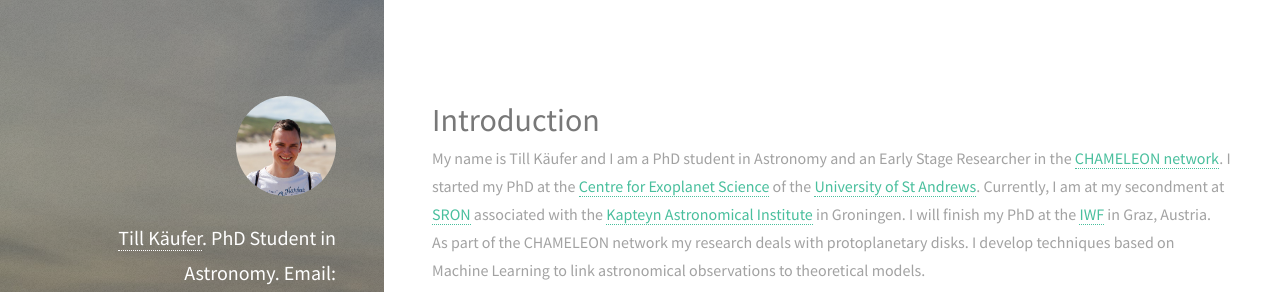
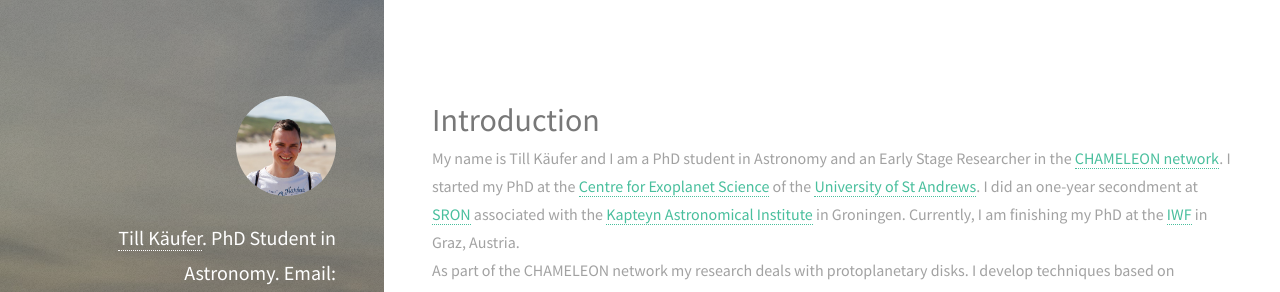
Before and after one commit to tillkaeufer/tillkaeufer.github.io, a Jekyll site: the page built from _posts/2020-10-10-Introduction.markdown, in a window 1280 px wide and 900 px high, cut to the strip 0-292 px from the top of the window. Built offline with Jekyll 4.4.1, drawn with Linux system fonts in a browser that asks for light colours; nearby versions of some CDN libraries.

Commit message:
update end secondment

```diff
--- a/_posts/2020-10-06-talks.markdown
+++ b/_posts/2020-10-06-talks.markdown
@@ -11,7 +11,7 @@ permalink: 'events'
 
 ### Conferences
 
-
+- [CHAMELEON School 3](https://chameleon.iwf.oeaw.ac.at/training-events/chameleon-school-iii/): 24 January- 27 January 2023, Graz
 - [NOVA](https://nova-astronomy.nl/) Network II meeeting: 26 October 2022, Groningen
 - Chameleon ESR retreat: 31 August - 3 September 2022, Copenhagen
 - [CELTA summer school](http://www.wolfbane.com/astrocelta/): 15 August - 27 August 2022, Inverness and Ilse of Skye
--- a/_posts/2020-10-08-CV.markdown
+++ b/_posts/2020-10-08-CV.markdown
@@ -16,7 +16,7 @@ Thesis: Analysing the Performance of Self-Organizing Maps for the Classification
 Thesis: Characterizing KiDS Survey Data for Deep Galaxy Surface Photometry
 
 ### Outreach and Teaching
-+ 09/2022 - now: Teaching assistance for Statistics for Astronomy at the Rijksuniversiteit Groningen
++ 09/2022 - 10/2022: Teaching assistance for Statistics for Astronomy at the Rijksuniversiteit Groningen
 + 10/2020 - 08/2022: Host and Organizer of the [StA-CES Journal Club](https://exoplanets.wp.st-andrews.ac.uk/talks-and-journal-club/journal-club/)
 + 07/2021: Workshop leader of Introduction to Python at the University of St Andrews
 + 01/2021 - 05/2021: Tutor of Computational Astronomy at the University of St Andrews
--- a/_posts/2020-10-10-Introduction.markdown
+++ b/_posts/2020-10-10-Introduction.markdown
@@ -5,6 +5,6 @@ permalink: 'introduction'
 ---
 My name is Till Käufer and I am a PhD student in Astronomy and an Early Stage Researcher in the [CHAMELEON network](https://chameleon.iwf.oeaw.ac.at/).
 I started my PhD at the [Centre for Exoplanet Science](https://www.st-andrews.ac.uk/exoplanets/) of the [University of St&nbsp;Andrews](https://www.st-andrews.ac.uk/).
-Currently, I am at my secondment at [SRON](https://www.sron.nl/) associated with the [Kapteyn Astronomical Institute](https://www.rug.nl/research/kapteyn/) in Groningen.
-I will finish my PhD at the [IWF](https://www.oeaw.ac.at/en/iwf) in Graz, Austria.
+I did an one-year secondment at [SRON](https://www.sron.nl/) associated with the [Kapteyn Astronomical Institute](https://www.rug.nl/research/kapteyn/) in Groningen.
+Currently, I am finishing my PhD at the [IWF](https://www.oeaw.ac.at/en/iwf) in Graz, Austria.
 As part of the CHAMELEON network my research deals with protoplanetary disks. I develop techniques based on Machine Learning to link astronomical observations to theoretical models.
```
Also changed, not shown: _posts/2020-10-01-Contact.markdown (+4 -4 lines).
